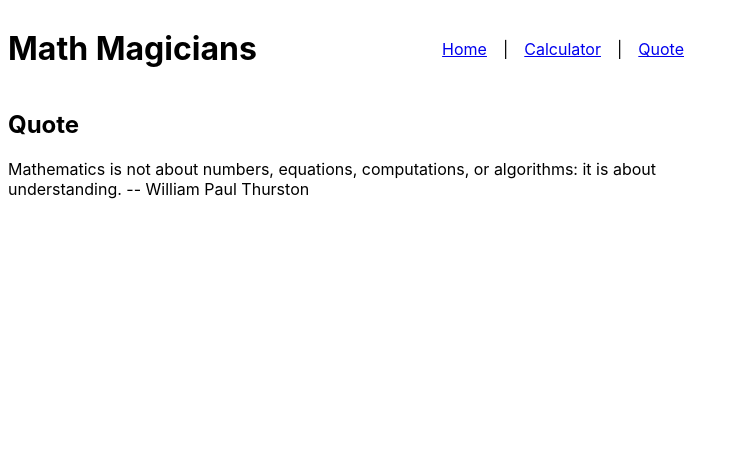
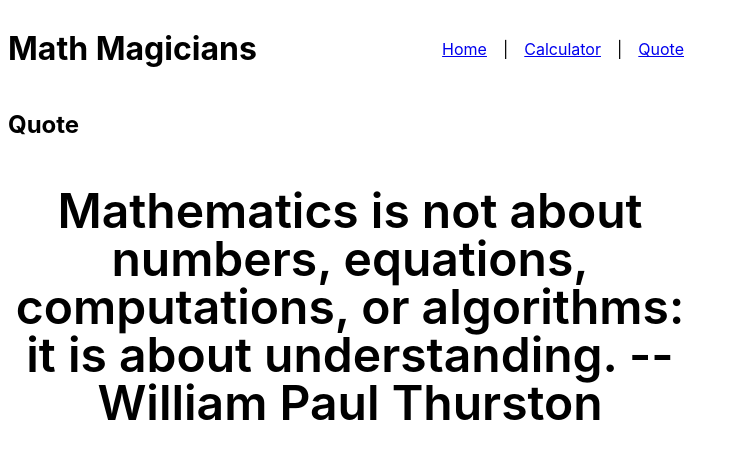
Before and after one commit to MarcoOquendoC/Math, a React (Create React App) app: page /Quote in a window 1280 px wide. Shown: the top 458 px of the page, without its empty margins (0-737 px from the left). Built offline with nearby package versions, Linux system fonts and the light colour scheme.

Commit message:
Add basic inline styling

```diff
--- a/src/components/Quote.js
+++ b/src/components/Quote.js
@@ -3,7 +3,15 @@ import React from 'react';
 const Quote = () => (
   <>
     <h2>Quote</h2>
-    <p>
+    <p
+      style={{
+        fontSize: '3rem',
+        fontWeight: '600',
+        marginBottom: '2rem',
+        lineHeight: '1em',
+        textAlign: 'center',
+      }}
+    >
       Mathematics is not about numbers, equations, computations, or
       algorithms: it is about understanding.
       <span> -- William Paul Thurston</span>
```
